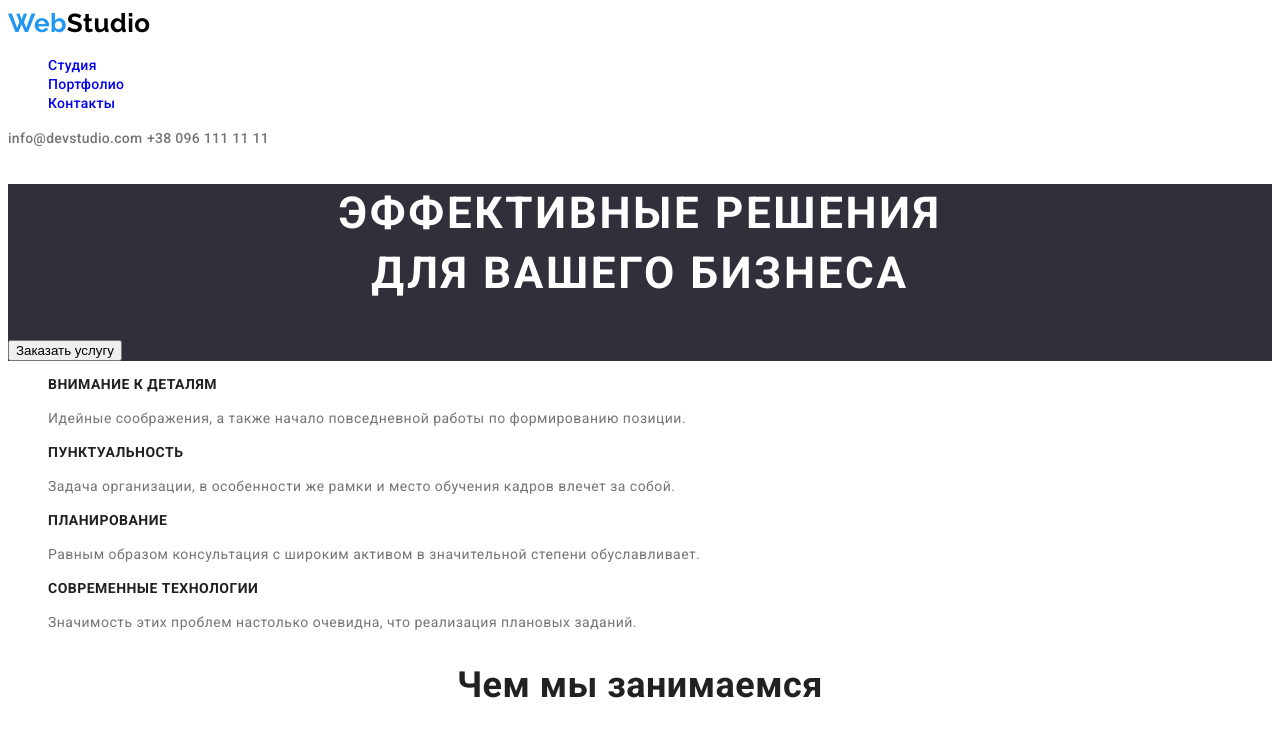
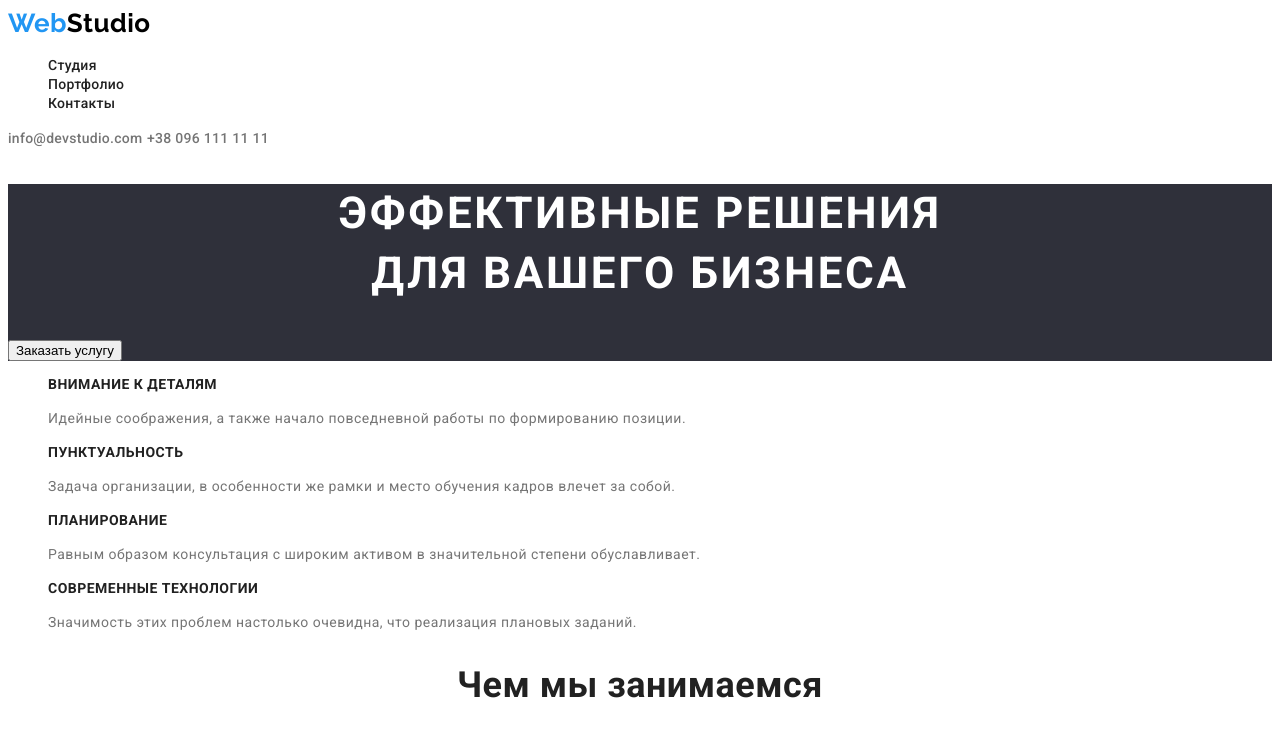
Before and after one commit to JullsMD/goit-markup-hw-02, a plain HTML site: page index.html in a window 1280 px wide. Shown: the top 733 px of the page. Drawn offline with Linux system fonts and the light colour scheme.

Commit message:
меняет цвет ссылок навигации

```diff
--- a/css/styles.css
+++ b/css/styles.css
@@ -61,6 +61,9 @@ body {
 }
 
 /* Постраничная навигация */
+.link {
+  color: var(--primary-text-color);
+}
 .link,
 .contact {
   font-weight: 500;
```
